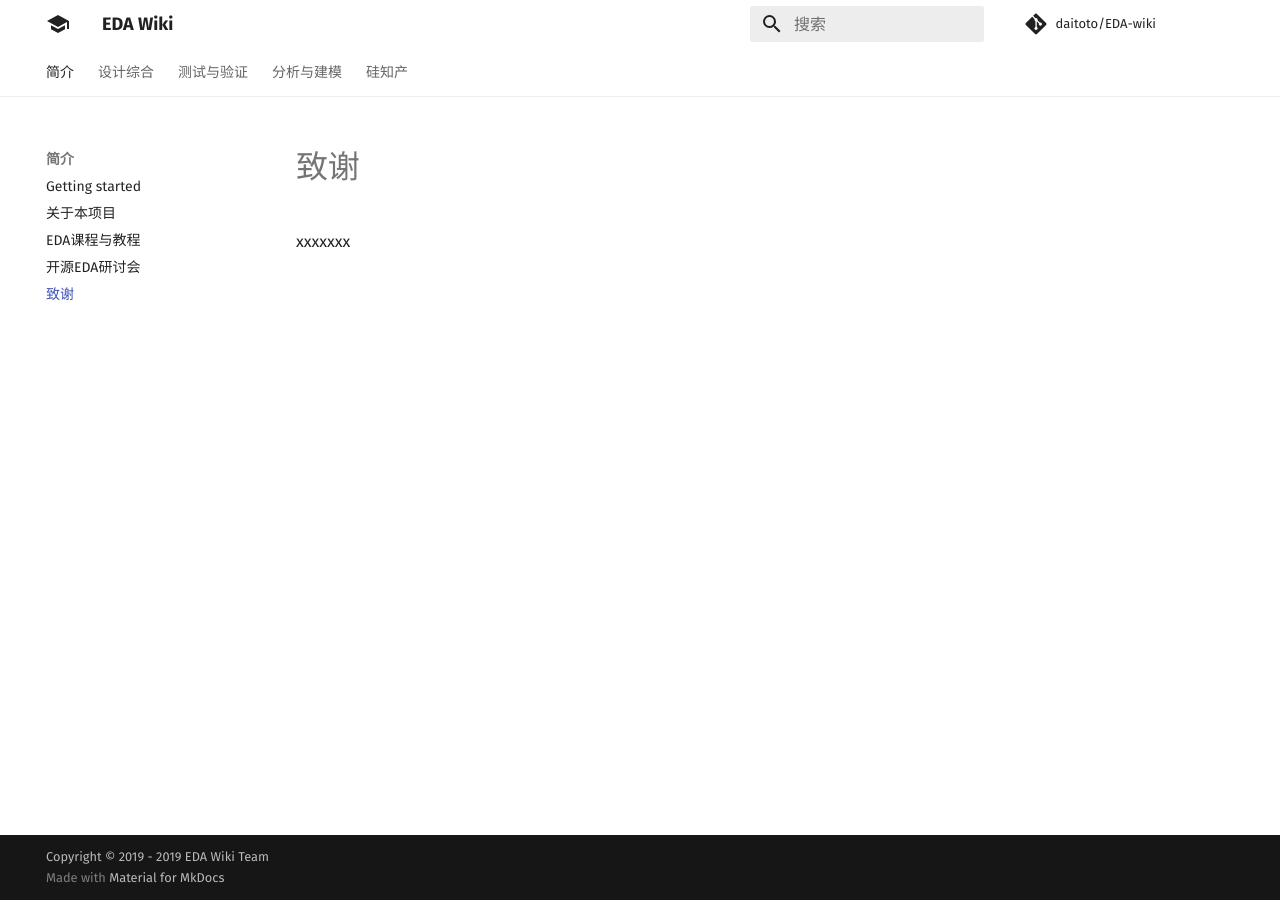
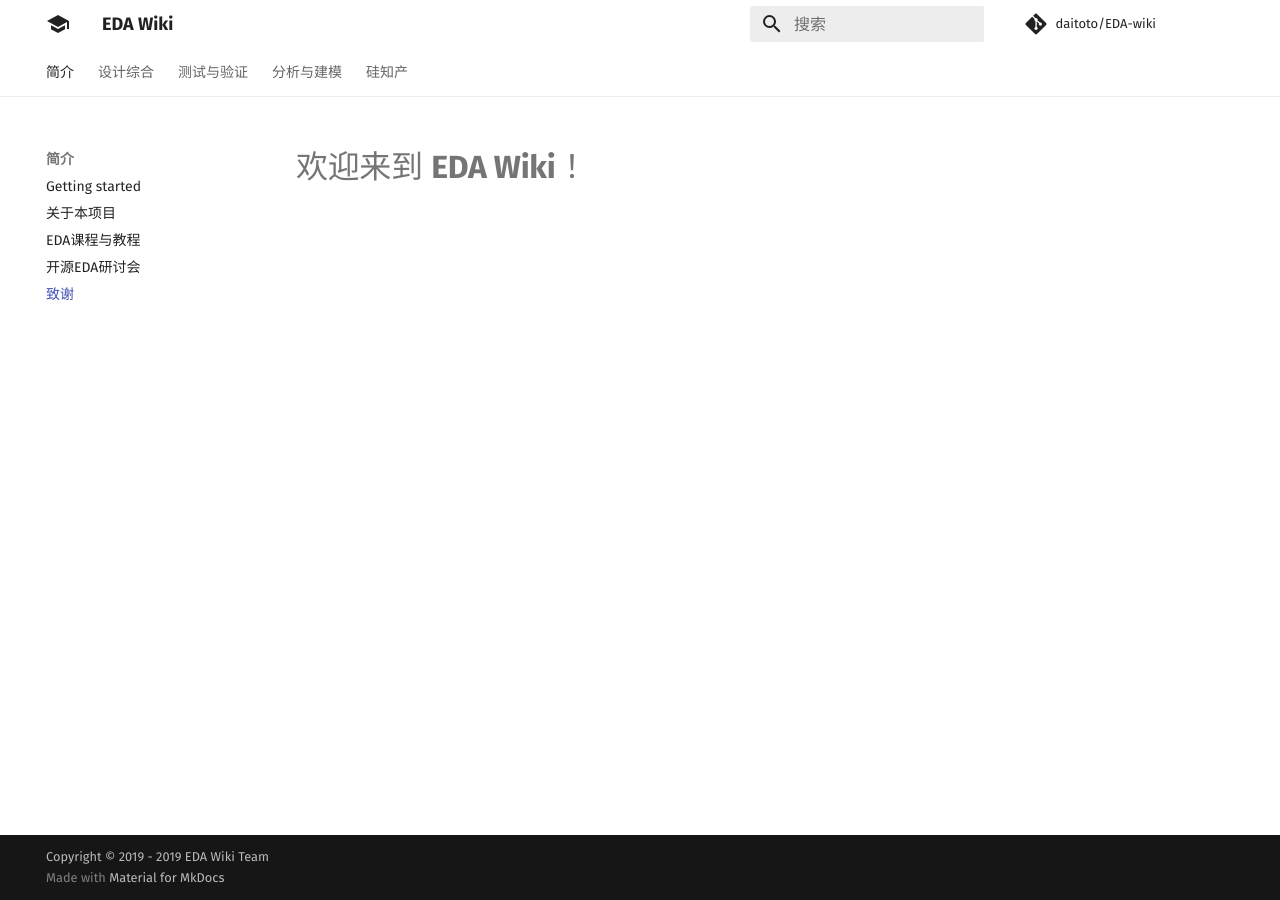
Before and after one commit to daitoto/EDA-wiki, an MkDocs documentation site: the page built from docs/intro/thanks.md, in a window 1280 px wide. Built offline with MkDocs 1.6.1 and Material for MkDocs 9.7.7, drawn with Linux system fonts in a browser that asks for light colours; comment, search, counter and statistics services are not loaded.

Commit message:
webhooks test 1

```diff
--- a/docs/intro/thanks.md
+++ b/docs/intro/thanks.md
@@ -1 +1 @@
-xxxxxxx
+# 欢迎来到 **EDA Wiki** ！
```
